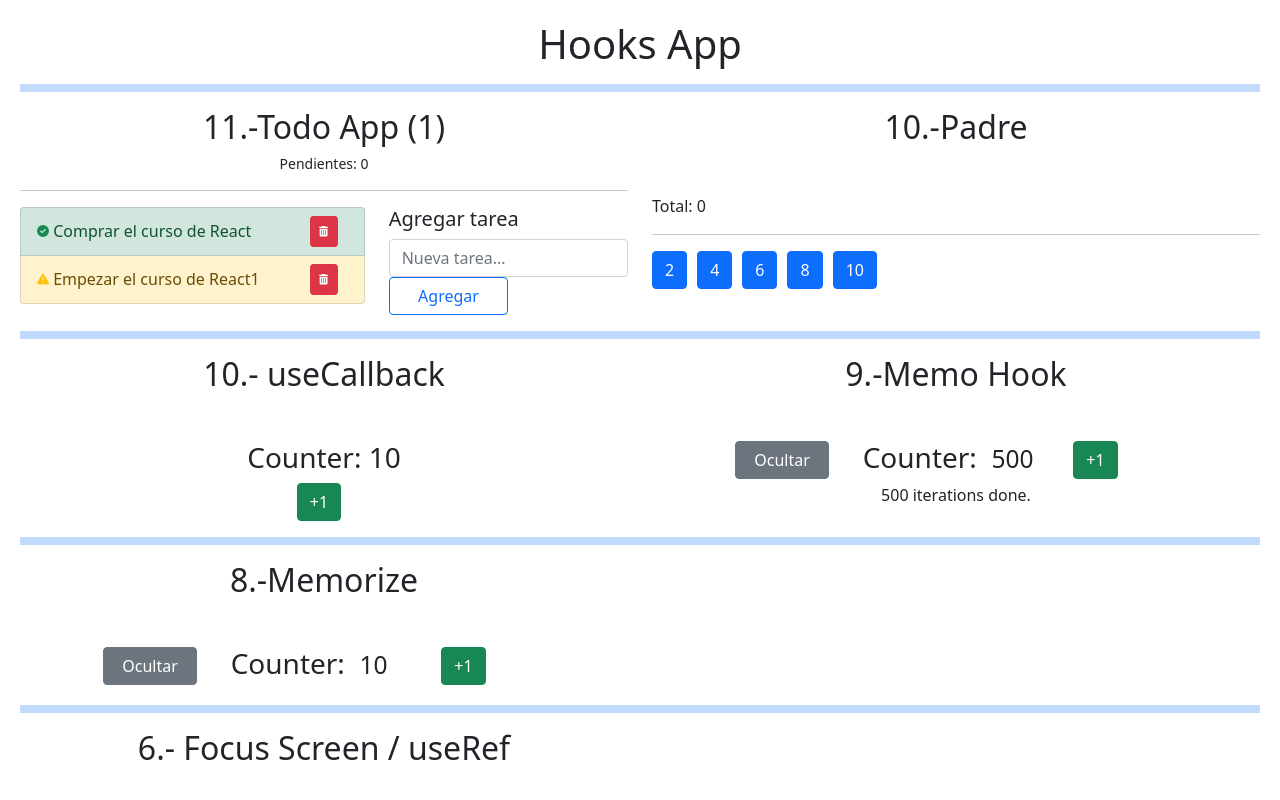
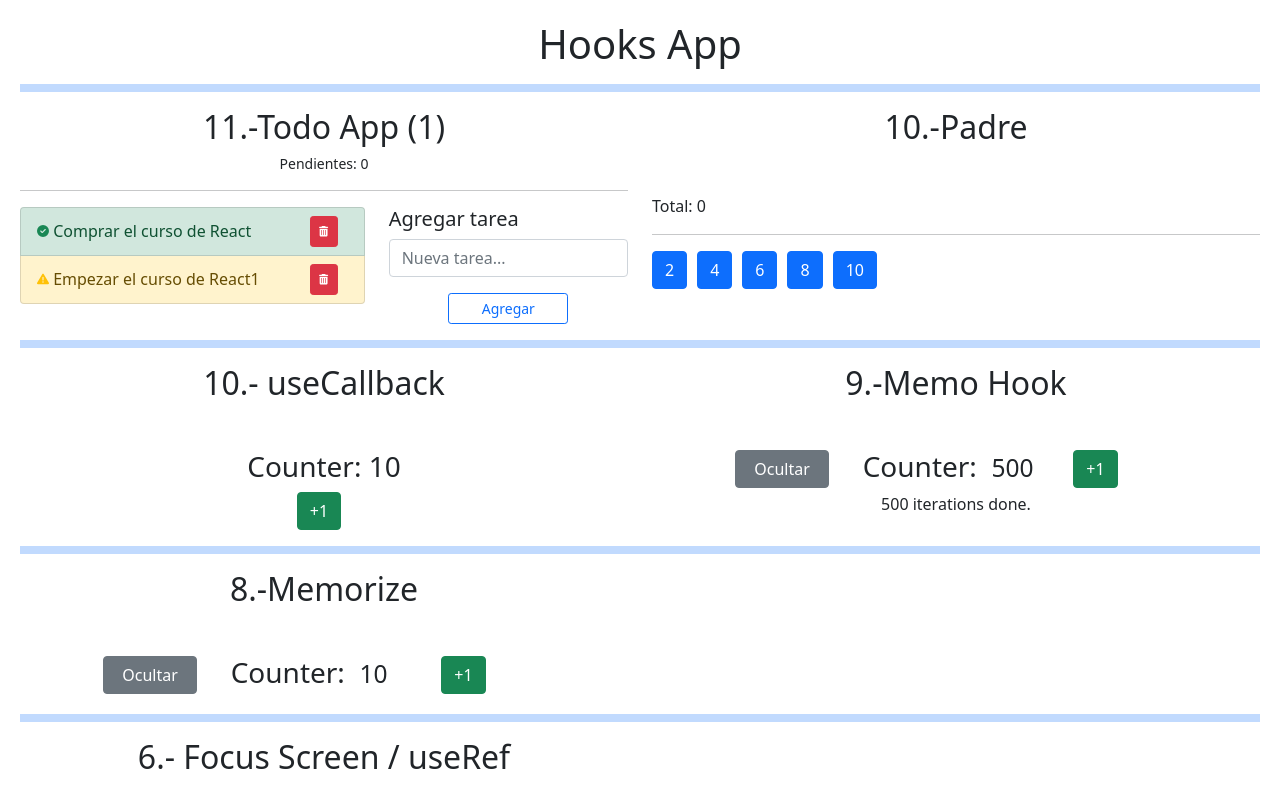
Before and after one commit to AlanGPmx/Udemy_CursoReact_01_FH, a React (Create React App) app in the folder 05-hook-app/: page / in a window 1280 px wide. Shown: the top 800 px of the page. Built offline with nearby package versions, Linux system fonts and the light colour scheme.

Commit message:
fix: Estilos mas representativos para el TodoApp.

```diff
--- a/05-hook-app/src/08-useReducer/TodoAdd.tsx
+++ b/05-hook-app/src/08-useReducer/TodoAdd.tsx
@@ -38,10 +38,10 @@ export const TodoAdd = (props: any) => {
 					onChange={onInputChange}
 				/>
 
-				<div className='d-grid gap-2 d-md-block'>
+				<div className='d-grid gap-2 d-block'>
 					<button
 						type='submit'
-						className='btn mx-auto w-50 btn-outline-primary'>
+						className='btn btn-sm mx-auto w-50 mt-3 btn-outline-primary'>
 						Agregar
 					</button>
 				</div>
```
